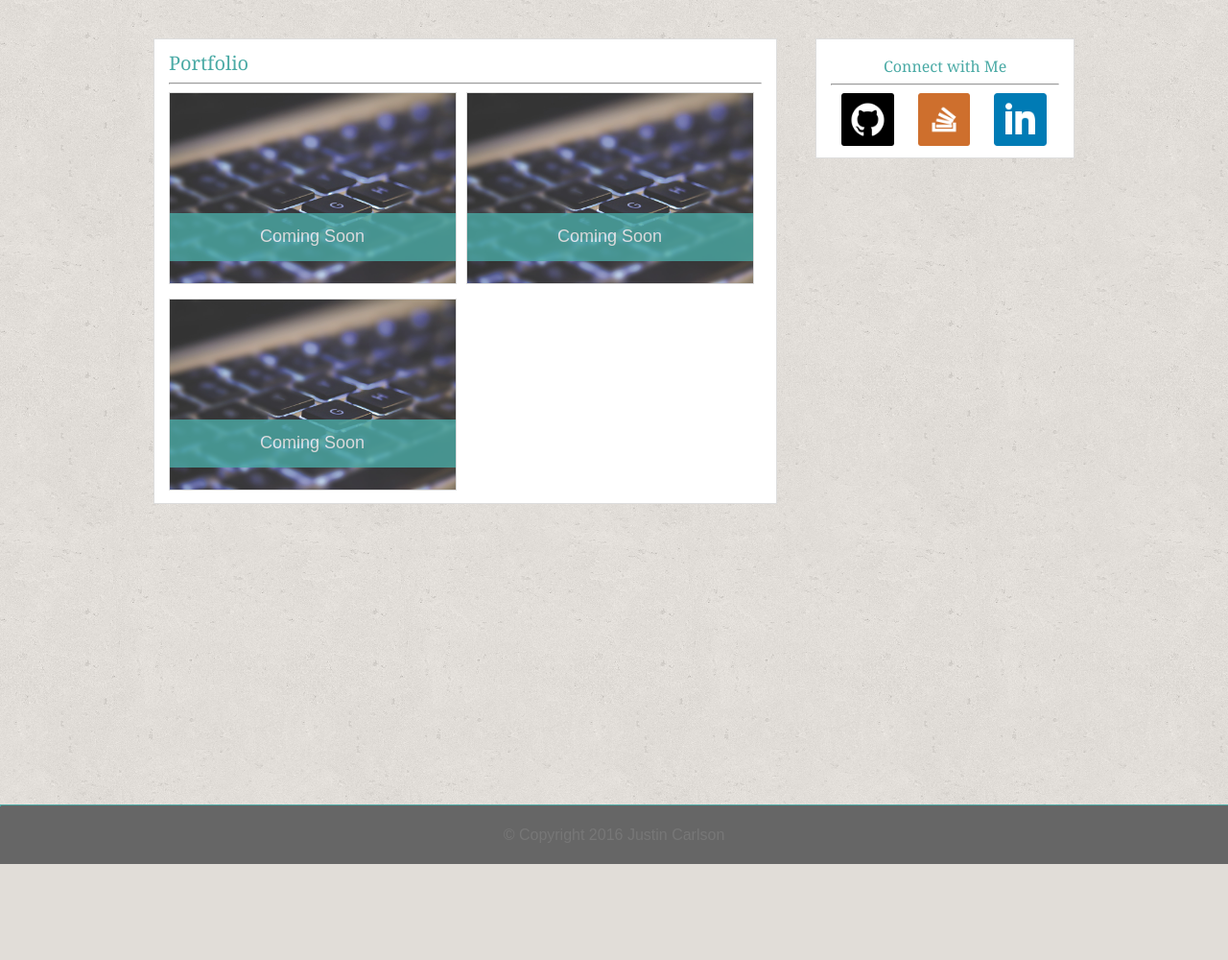
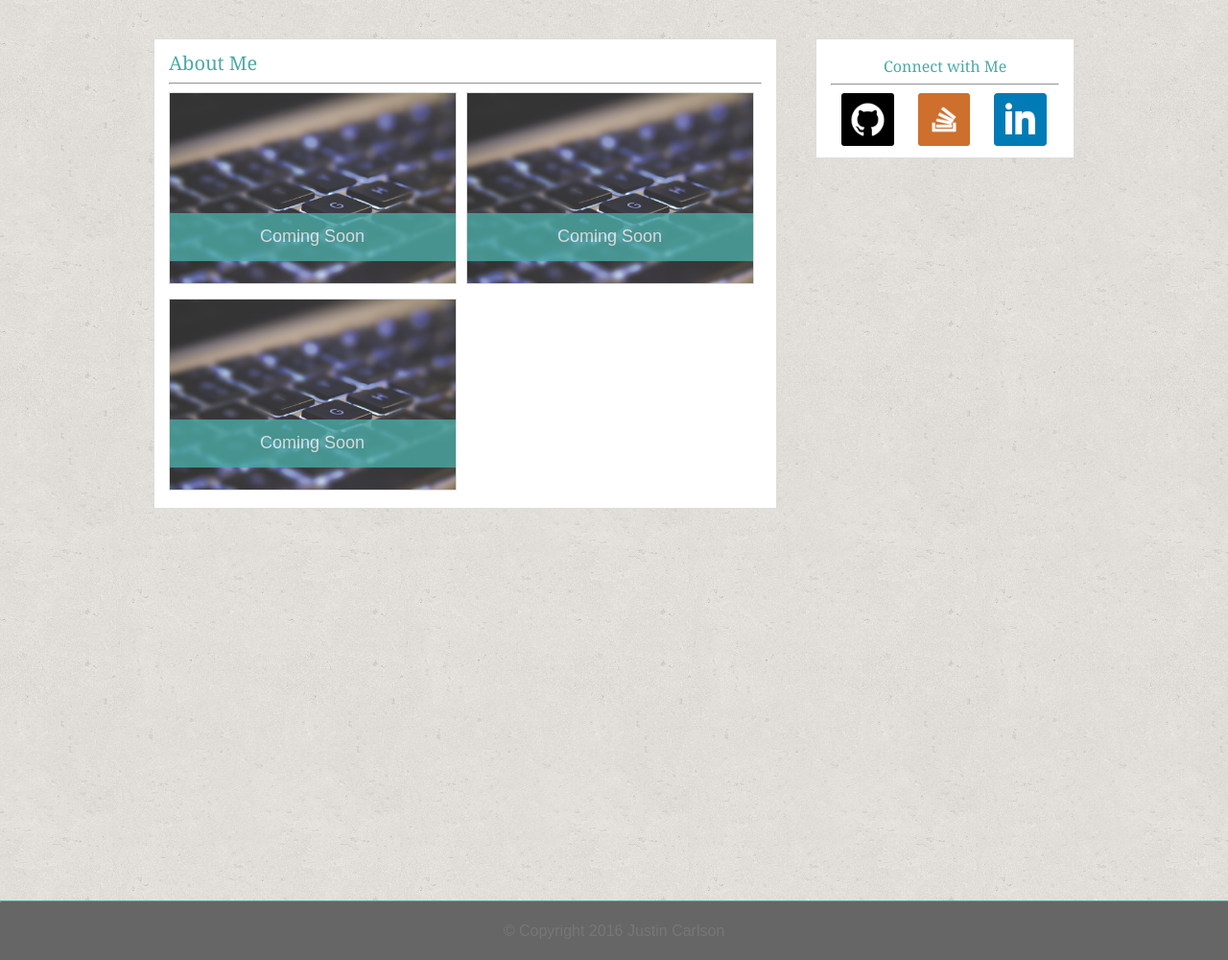
Before and after one commit to JustinRyanCarlson/Responsive-Portfolio, a PHP site: page /portfolio.html in a window 1280 px wide. Shown: the part 60-1060 px from the top of the page at 96% size. Before the commit the page ends 960 px from the top, so only its background shows below. Run offline with PHP 8.4, Linux system fonts and the light colour scheme.

Commit message:
adds stlyes to style.css, completes responsive portfolio.html page

```diff
--- a/assets/css/style.css
+++ b/assets/css/style.css
@@ -116,6 +116,16 @@ li {
 	position: relative;
 }
 
+.aboutMeBoxPortfolio {
+	width: 650px;
+	height: 490px;
+	margin-top: 40px;
+	background-color: #ffffff;
+	border: solid #dddddd 1px;
+	box-sizing: border-box;
+	position: relative;
+}
+
 .connectWithMeBox {
 	width: 270px;
 	height: 125px;
@@ -159,7 +180,7 @@ li {
 .bgImg {
 	background-image: url(../images/cork-wallet.png);
 	width: 100%;
-	height: 900px;
+	height: 1000px;
 }
 
 .imgLogoResize {
--- a/portfolio.html
+++ b/portfolio.html
@@ -4,7 +4,7 @@
 	<meta charset="UTF-8">
 	<link rel="stylesheet" type="text/css" href="assets/css/reset.css">
 	<link rel="stylesheet" type="text/css" href="assets/css/style.css">
-	<title>Projects</title>
+	<title>Justin Carlson's Bio</title>
 </head>
 
 <body class="body">
@@ -28,10 +28,10 @@
 	<div class="bgImg">
 		<div class="pageBodyBox">
 
-			<section class="projectsBox leftFloat">
+			<section class="aboutMeBoxPortfolio aboutMeFloatLeft clear">
 				<div class="subBox">
 
-					<h1 class="tealText aboutMeText headingFont">Portfolio</h1>
+					<h1 class="tealText aboutMeText headingFont">About Me</h1>
 
 					<hr>
 
@@ -41,7 +41,7 @@
 						</div>
 						<a href="#"><img class="opacitySoon portfolioImgResize" alt="Coming Soon" src="assets/images/tech1.jpg"></a>
 					</div>
-					<div class="portfolioImgBox leftFloat">
+					<div class="portfolioImgBox leftFloat portfolioImgMarginBottom">
 						<div class="portfolioImgTextBox opacitySoon opacity">
 							<h2 class="portfolioWhite">Coming Soon</h2>
 						</div>
@@ -53,11 +53,10 @@
 						</div>
 						<a href="#"><img class="opacitySoon portfolioImgResize" alt="Coming Soon" src="assets/images/tech1.jpg"></a>
 					</div>
-
 				</div>
 			</section>
 
-			<section class="rightFloat connectWithMeBox">
+			<section class="connectFloatRight connectWithMeBoxPortfolio clear">
 				<div class="subBox">
 
 					<div class="connectWithMeTextBox headingFont">
@@ -65,7 +64,7 @@
 					</div>
 
 					<hr>
-					<a target="_blank" href="https://github.com/JustinRyanCarlson"><img class="imgLogoResize imgLinkMargin opacity" alt="GitHub Logo" src="assets/images/github.png"></a>
+					<a target="_blank" href="https://github.com/JustinRyanCarlson"><img class="imgLogoResize imgLinkMargin opacity imgLinkMarginLeftGit " alt="GitHub Logo" src="assets/images/github.png"></a>
 					<a target="_blank" href="http://stackoverflow.com/users/6754746/justin-carlson?tab=profile"><img class="imgLogoResize imgLinkMargin opacity" alt="StackOverflow Logo" src="assets/images/stackoverflow.png"></a>
 					<a target="_blank" href="https://www.linkedin.com/in/justinryancarlson"><img class="imgLogoResize imgLinkMargin opacity" alt="LinkedIn Logo" src="assets/images/linkedin.png"></a>
 
```
Also changed, not shown: other parts of assets/css/style.css (+61 -2 lines).
